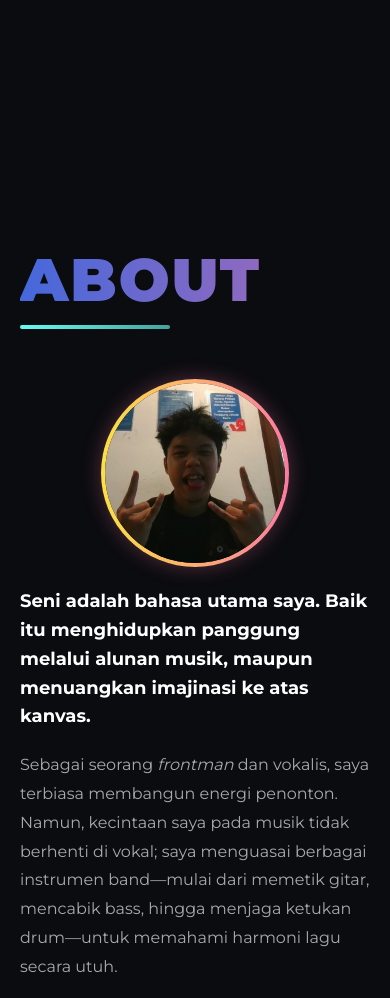
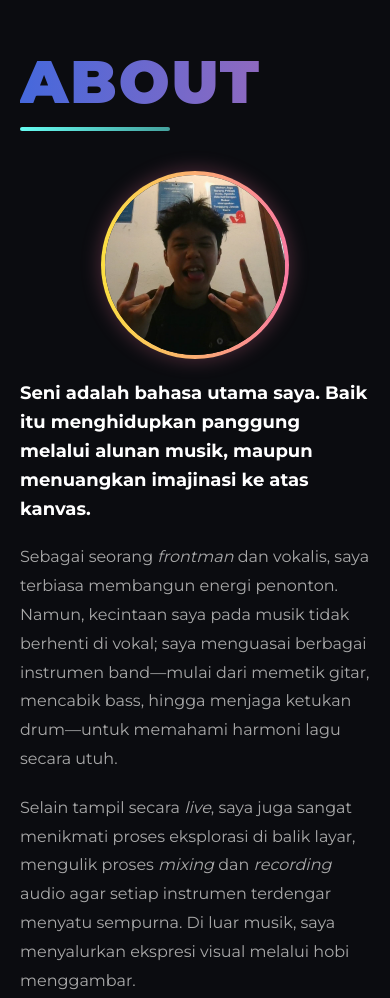
Before and after one commit to Paleh16/porto-paleh-, a plain HTML site: page index.html in a window 390 px wide. Shown: the part 827-1825 px from the top of the page. Drawn offline with Linux system fonts and the light colour scheme.

Commit message:
Update index.html

```diff
--- a/index.html
+++ b/index.html
@@ -3,7 +3,7 @@
 <head>
     <meta charset="UTF-8">
     <meta name="viewport" content="width=device-width, initial-scale=1.0">
-    <title>Farrel Tryardan Kusuma | Art & Music Portfolio</title>
+    <title>Farrel Tryardan Kusuma| Art & Music Portfolio</title>
     <link href="https://fonts.googleapis.com/css2?family=Montserrat:wght@400;700;900&display=swap" rel="stylesheet">
 
     <style>
@@ -22,7 +22,7 @@
             max-width: 1100px;
             margin: 0 auto;
             padding: 0 20px;
-            overflow-x: hidden; /* Mencegah layar bisa digeser ke samping di HP */
+            overflow-x: hidden;
         }
 
         /* HEADER STICKY */
@@ -55,11 +55,11 @@
         }
         nav a:hover { color: #66fcf1; }
 
-        /* PENGATURAN SECTION */
+        /* PENGATURAN SECTION (JARAK SUDAH DIPERBAIKI) */
         .bagian-halaman {
-            min-height: 100vh;
-            padding-top: 100px;
-            padding-bottom: 50px;
+            padding-top: 70px;     /* Jarak atas diperkecil */
+            padding-bottom: 40px;  /* Jarak bawah diperkecil */
+            scroll-margin-top: 90px; /* Mencegah judul tertutup header saat menu diklik */
         }
 
         /* TIPOGRAFI GRADASI COLORFUL */
@@ -78,7 +78,7 @@
             height: 4px;
             background: linear-gradient(90deg, #66fcf1, #45a29e);
             margin-top: 15px;
-            margin-bottom: 50px;
+            margin-bottom: 40px; /* Jarak bawah garis diperkecil */
             border-radius: 5px;
         }
 
@@ -136,7 +136,6 @@
            ======================================================== */
         @media screen and (max-width: 768px) {
 
-            /* Header / Menu Navigasi disesuaikan agar tidak menumpuk */
             header {
                 flex-direction: column;
                 padding: 15px 10px;
@@ -147,34 +146,31 @@
                 font-size: 13px;
             }
 
-            /* Halaman Home: Teks diperkecil agar tidak memotong layar */
             #home h1 { font-size: 50px !important; }
             #home h2 { font-size: 22px !important; }
             #home p { font-size: 12px !important; }
 
-            /* Grid Layout: Ubah dari menyamping (kiri-kanan) menjadi atas-bawah */
             .konten-grid {
                 flex-direction: column;
                 gap: 30px;
             }
 
-            /* Judul Raksasa diperkecil */
             .judul-raksasa { font-size: 60px; }
             .teks-utama { font-size: 18px; }
 
-            /* Tengahkan foto profil di HP */
             .foto-profil {
                 display: block;
                 margin: 0 auto 20px auto;
             }
 
-            /* Sesuaikan ukuran kotak angka statistik di About */
             .kolom-kanan > div { padding: 25px !important; }
             .kolom-kanan h3 { font-size: 45px !important; }
 
-            /* Sesuaikan padding halaman */
+            /* Jarak di HP juga disesuaikan agar lebih rapat */
             .bagian-halaman {
-                padding-top: 130px; /* Jarak ekstra karena header jadi 2 baris */
+                padding-top: 50px;
+                padding-bottom: 30px;
+                scroll-margin-top: 130px; /* Offset untuk header 2 baris di HP */
             }
         }
 
@@ -194,7 +190,7 @@
 
     <div class="container">
 
-        <section id="home" class="bagian-halaman" style="display: flex; flex-direction: column; justify-content: center; min-height: 80vh;">
+        <section id="home" style="display: flex; flex-direction: column; justify-content: center; min-height: 85vh; padding-top: 20px;">
             <p style="color: #66fcf1; letter-spacing: 4px; font-weight: 700; margin-bottom: 5px;">WELCOME TO MY CREATIVE SPACE</p>
             <h1 style="font-size: 80px; margin: 0 0 10px 0; color: #ffffff;">Farrel Tryardan Kusuma.</h1>
             <h2 style="color: #fb7ba2; font-weight: 400; font-size: 30px; margin-top: 0;">Vocalist, Multi-Instrumentalist & Visual Artist.</h2>
```
